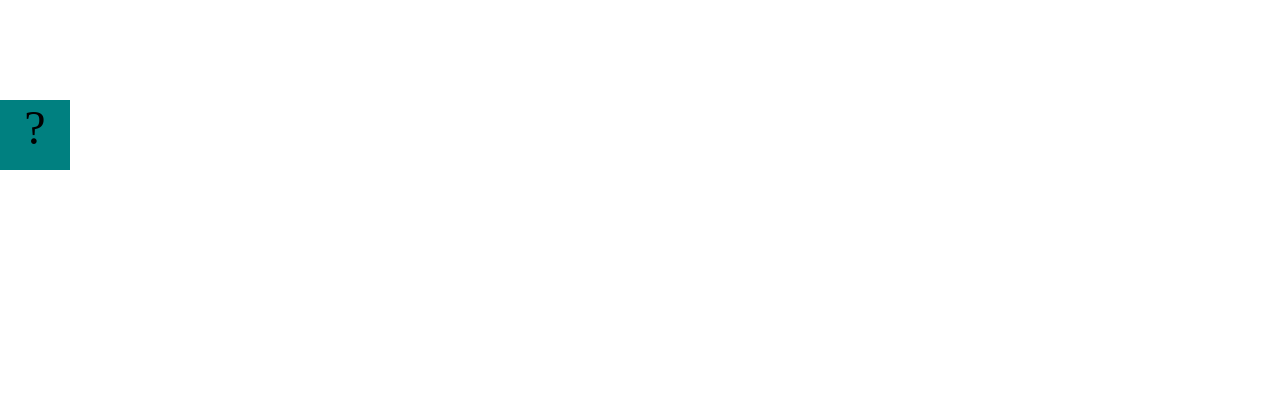
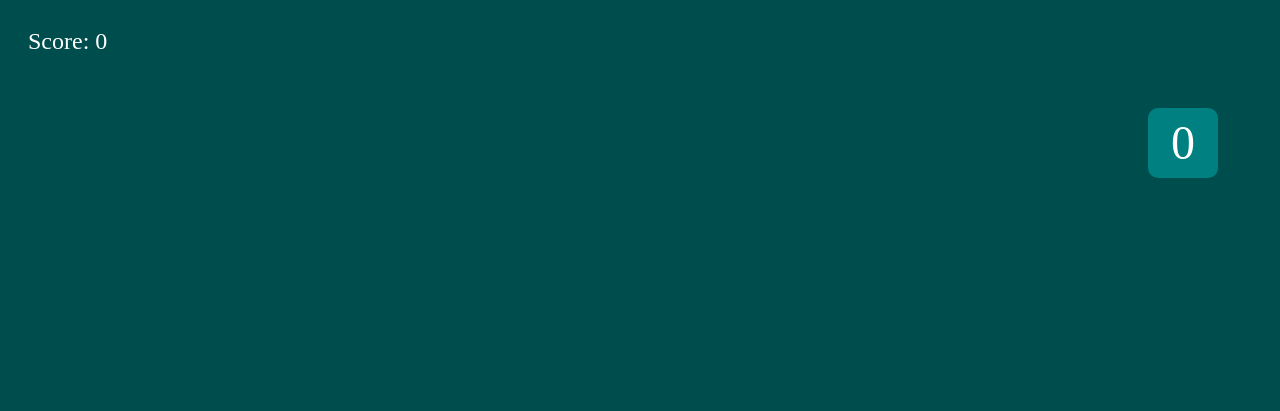
Before and after one commit to Kaleb-oops/kaleb-oops.github.io, a plain HTML site: page projects/bouncing-box/index.html in a window 1280 px wide. Drawn offline with nearby package versions, Linux system fonts and the light colour scheme.

Commit message:
completed bouncing box project

```diff
--- a/projects/bouncing-box/index.html
+++ b/projects/bouncing-box/index.html
@@ -1,100 +1,94 @@
 <!DOCTYPE html>
 <html>
-
 <head>
 	<meta charset="utf-8">
 	<title>Bouncing Box</title>
-	<script src="jquery.min.js"></script>
 	<style>
-		.box {
+		/* Set the board's background color */
+		#board {
+			position: relative;
+			height: 400px;
+			overflow: hidden;
+			background-color: #004d4d; /* Dark tealish */
+		}
+
+		#box {
 			width: 70px;
 			height: 70px;
 			background-color: teal;
 			font-size: 300%;
 			text-align: center;
-			user-select: none;
-			display: block;
 			position: absolute;
 			top: 100px;
-			/* Change me! */
 			left: 0px;
+			border-radius: 10px;
+			color: white;
+			line-height: 70px;
 		}
 
-		.board {
-			height: 100vh;
+		#scoreboard {
+			position: absolute;
+			top: 20px;
+			left: 20px;
+			font-size: 24px;
+			color: white;
 		}
 	</style>
-	<!-- 	<script src="//cdnjs.cloudflare.com/ajax/libs/jquery/2.1.1/jquery.min.js"></script> -->
-
+	<script src="//cdnjs.cloudflare.com/ajax/libs/jquery/2.1.1/jquery.min.js"></script>
 </head>
-
-<body class="board">
-	<!-- HTML for the box -->
-	<div class="box">?</div>
+<body id="board">
+	<div id="scoreboard">Score: 0</div>
+	<div id="box">0</div>
 
 	<script>
 		(function () {
-			'use strict'
-			/* global jQuery */
+			"use strict";
 
-			//////////////////////////////////////////////////////////////////
-			/////////////////// SETUP DO NOT DELETE //////////////////////////
-			//////////////////////////////////////////////////////////////////
+			var $box = $("#box");
+			var $board = $("#board");
+			var $scoreboard = $("#scoreboard");
 
-			var box = jQuery('.box');	// reference to the HTML .box element
-			var board = jQuery('.board');	// reference to the HTML .board element
-			var boardWidth = board.width();	// the maximum X-Coordinate of the screen
+			var boardWidth = $board.width();
+			var posX = 0; // Starting position
+			var speedX = 5; // Speed in the horizontal direction
+			var score = 0; // Score counter
 
-			// Every 50 milliseconds, call the update Function (see below)
-			setInterval(update, 50);
+			function moveBox() {
+				// Update position
+				posX += speedX;
 
-			// Every time the box is clicked, call the handleBoxClick Function (see below)
-			box.on('click', handleBoxClick);
+				// Bounce horizontally
+				if (posX + $box.width() > boardWidth || posX < 0) {
+					speedX = -speedX;
+				}
 
-			// moves the Box to a new position on the screen along the X-Axis
-			function moveBoxTo(newPositionX) {
-				box.css("left", newPositionX);
+				// Apply position
+				$box.css({ left: posX + "px" });
 			}
 
-			// changes the text displayed on the Box
-			function changeBoxText(newText) {
-				box.text(newText);
+			function getRandomColor() {
+				return `#${Math.floor(Math.random() * 16777215).toString(16)}`;
 			}
 
-			//////////////////////////////////////////////////////////////////
-			/////////////////// YOUR CODE BELOW HERE /////////////////////////
-			//////////////////////////////////////////////////////////////////
+			// Add click functionality
+			$box.on("click", function () {
+				score++; // Increment score
+				$scoreboard.text("Score: " + score); // Update scoreboard
+				$box.text(score); // Update box content to current score
 
-			// TODO 2 - Variable declarations
+				// Reset position
+				posX = 0;
 
+				// Increase speed
+				speedX = speedX > 0 ? speedX + 2 : speedX - 2;
 
+				// Change box color
+				$box.css("background-color", getRandomColor());
+			});
 
-			/*
-			This Function will be called 20 times/second. Each time it is called,
-			it should move the Box to a new location. If the box drifts off the screen
-			turn it around!
-			*/
-			function update() {
-
-
-			};
-
-			/*
-			This Function will be called each time the box is clicked. Each time it is called,
-			it should increase the points total, increase the speed, and move the box to
-			the left side of the screen.
-			*/
-			function handleBoxClick() {
-
-
-			};
-
-
-
-
-
+			// Move box every 20ms
+			setInterval(moveBox, 20);
 		})();
 	</script>
 </body>
-
 </html>
```
